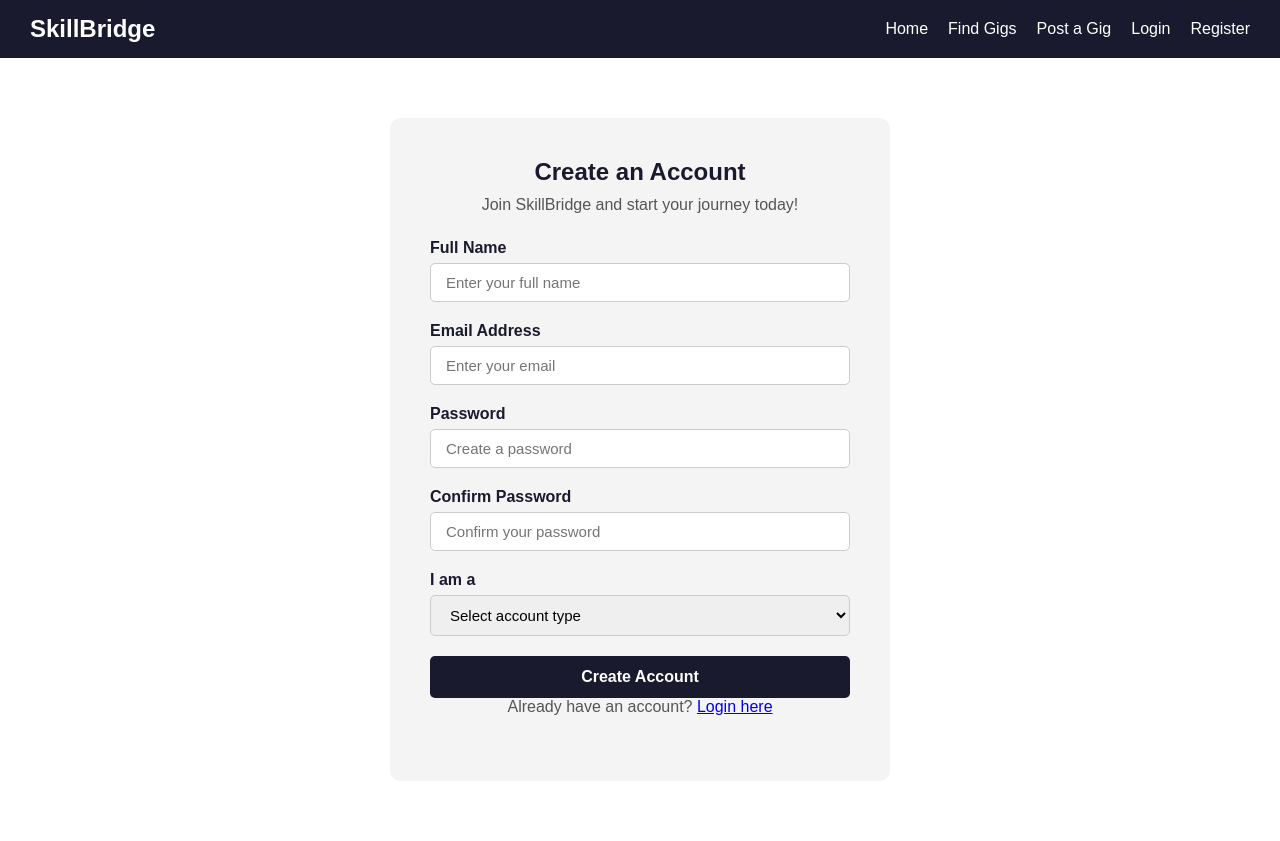
After one commit to Kallina-source/skillbridge_nam, a PHP site: page /pages/register.html in a window 1280 px wide. The commit adds this page. Run offline with PHP 8.4, Linux system fonts and the light colour scheme.

Commit message:
Add register page

```diff
--- a/frontend/css/styles.css
+++ b/frontend/css/styles.css
@@ -161,3 +161,65 @@ footer {
         transform: translateY(0);
     }
 }
+
+/*REGISTER PAGE*/
+.register-container {
+    max-width: 500px;
+    margin: 60px auto;
+    padding: 40px;
+    background-color: #f4f4f4;
+    border-radius: 10px;
+}
+
+.register-container h2 {
+    text-align: center;
+    margin-bottom: 10px;
+    color: #1a1a2e;
+}
+
+.register-container p {
+    text-align: center;
+    margin-bottom: 25px;
+    color: #555;
+}
+
+.form-group {
+    margin-bottom: 20px;
+}
+
+.form-group label {
+    display: block;
+    margin-bottom: 6px;
+    color: #1a1a2e;
+    font-weight: bold;
+}
+
+.form-group input, .form-group select {
+    width: 100%;
+    padding: 10px 15px;
+    border: 1px solid #ccc;
+    border-radius: 5px;
+    font-size: 15px;
+}
+
+.form-group input:focus, .form-group select:focus {
+    border-color: #1a1a2e;
+    outline: none;
+}
+
+.register-container button {
+    width: 100%;
+    padding: 12px;
+    background-color: #1a1a2e;
+    color: #fff;
+    border: none;
+    border-radius: 5px;
+    font-size: 16px;
+    font-weight: bold;
+    cursor: pointer;
+    transition: background-color 0.3s ease;
+}
+
+.register-container button:hover {
+    background-color: #f0a500;
+}
--- a/frontend/pages/index.html
+++ b/frontend/pages/index.html
@@ -14,7 +14,7 @@
             <li><a href="#">Find Gigs</a></li>
             <li><a href="#">Post a Gig</a></li>
             <li><a href="#">Login</a></li>
-            <li><a href="#">Register</a></li>
+            <li><a href="register.html">Register</a></li>
         </ul>
     </nav>
     <section class="hero">
--- /dev/null
+++ b/frontend/pages/register.html
@@ -0,0 +1,55 @@
+<!DOCTYPE html>
+<html lang="en">
+<head>
+    <meta charset="UTF-8">
+    <meta name="viewport" content="width=device-width, initial-scale=1.0">
+    <title>Register</title>
+<link rel="stylesheet" href="../css/styles.css">
+</head>
+<body>
+    <nav>
+        <div class="logo">SkillBridge</div>
+        <ul>
+            <li><a href="index.html">Home</a></li>
+            <li><a href="#">Find Gigs</a></li>
+            <li><a href="#">Post a Gig</a></li>
+            <li><a href="login.html">Login</a></li>
+            <li><a href="register.html">Register</a></li>
+        </ul>
+    </nav>
+
+    <div class="register-container">
+        <h2>Create an Account</h2>
+        <p>Join SkillBridge and start your journey today!</p>
+
+        <form>
+            <div class="form-group">
+                <label>Full Name</label>
+                <input type="text" placeholder="Enter your full name" required>
+            </div>
+            <div class="form-group">
+                <label>Email Address</label>
+                <input type="email" placeholder="Enter your email" required>
+                </div>
+            <div class="form-group">
+                <label>Password</label>
+                <input type="password" placeholder="Create a password" required>
+            </div>
+            <div class="form-group">
+                <label>Confirm Password</label>
+                <input type="password" placeholder="Confirm your password" required>
+            </div>
+            <div class="form-group">
+                <label>I am a </label>
+                <select required>
+                    <option value="">Select account type</option>
+                    <option value="freelancer">Student/Youth</option>
+                    <option value="client">Employer</option>
+                </select>
+            </div>
+            <button type="submit" class="btn">Create Account</button>
+        </form>
+        <p>Already have an account? <a href="login.html">Login here</a></p>
+    </div>
+</body>
+</html>
```
